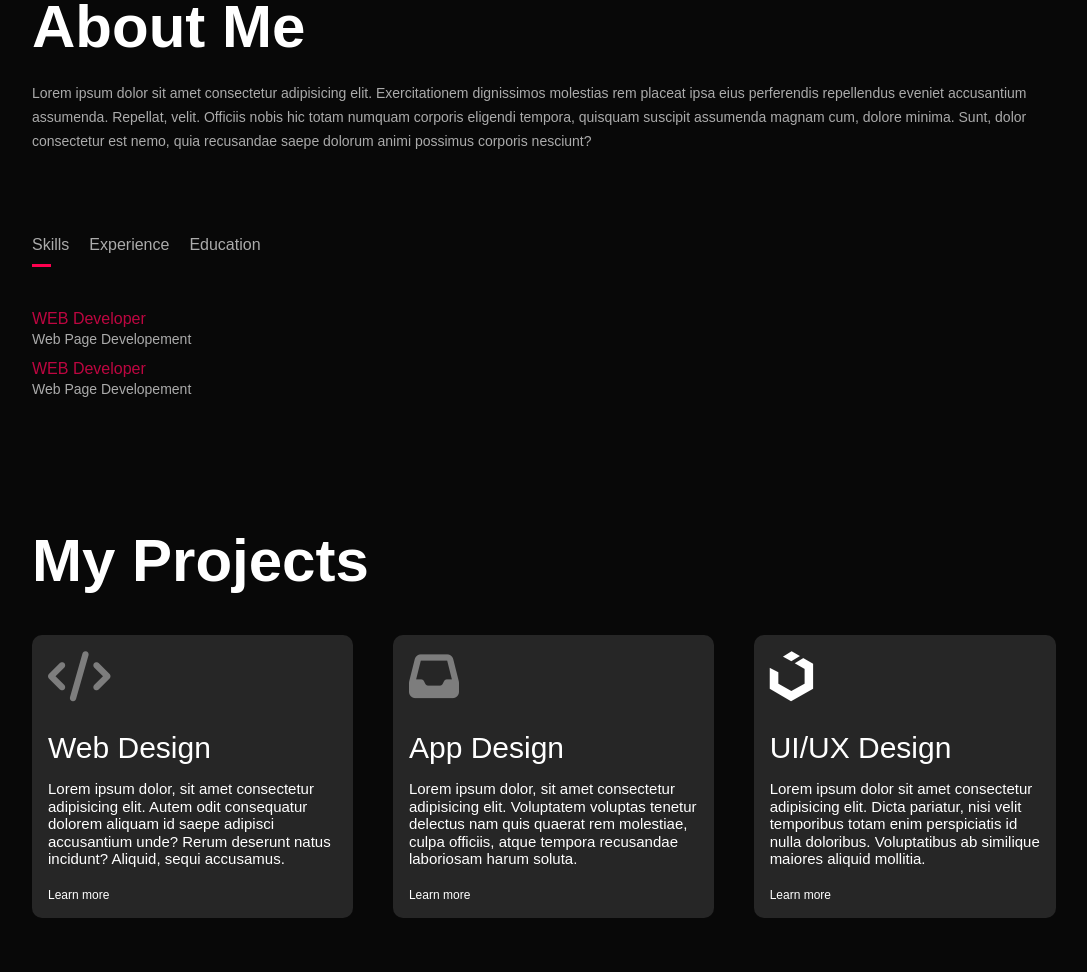
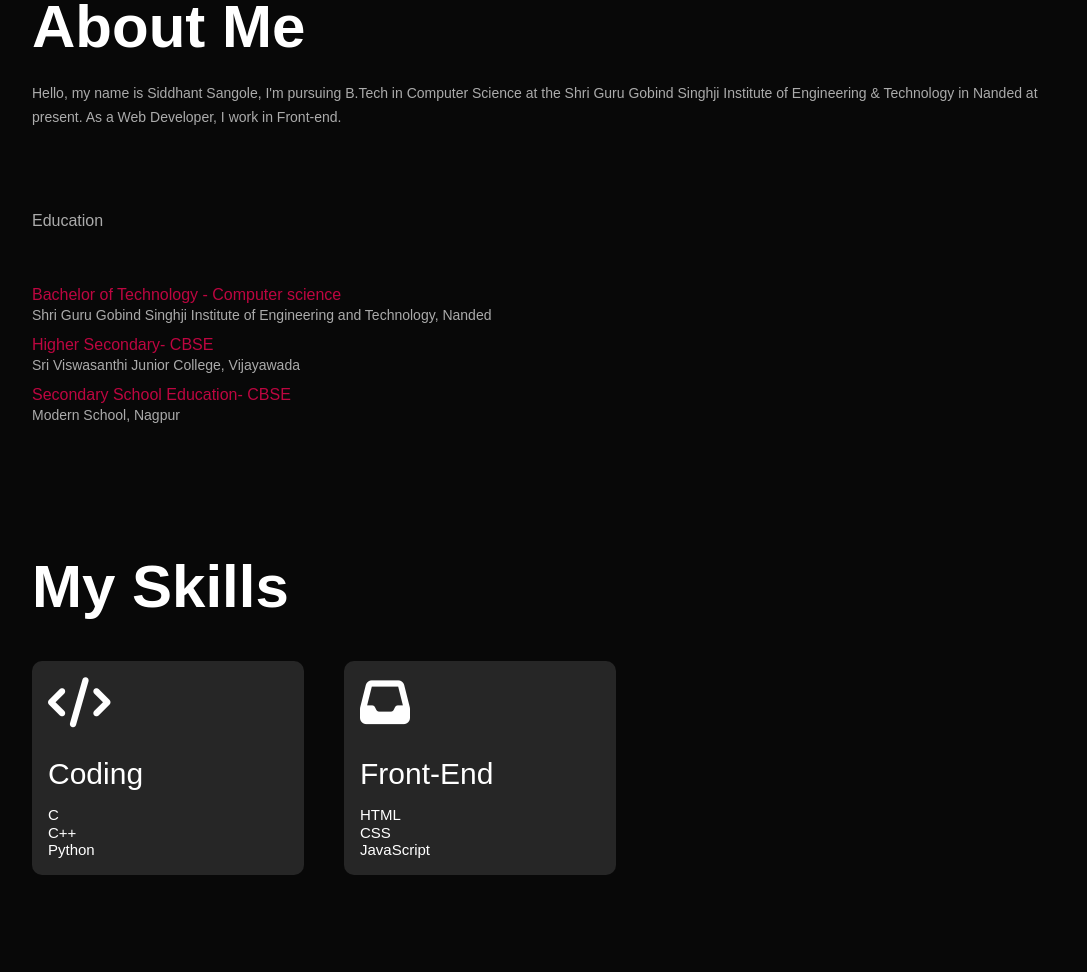
Before and after one commit to Siddhanxt/Portfolio, a plain HTML site: page index.html in a window 1280 px wide. Shown: the part 2211-3183 px from the top of the page, without its empty margins (96-1183 px from the left). Drawn offline with Linux system fonts and the light colour scheme.

Commit message:
Update index.html

```diff
--- a/index.html
+++ b/index.html
@@ -28,7 +28,7 @@
             </nav>
 
             <div class="header-text">
-            <p>Web Developer</p>
+            <p>Front-End Developer</p>
             <h1 id = "front-infoline">Hi,I'm <span>Siddhant</span> Sangole <br> from Nagpur</h1>
             </div>
 
@@ -46,28 +46,34 @@
                 </div>
                 <div class="about-col-2">
                     <h1 class="subtitle">About Me</h1>
-                    <p>Lorem ipsum dolor sit amet consectetur adipisicing elit. Exercitationem dignissimos molestias rem placeat ipsa eius perferendis repellendus eveniet accusantium assumenda. Repellat, velit. Officiis nobis hic totam numquam corporis eligendi tempora, quisquam suscipit assumenda magnam cum, dolore minima. Sunt, dolor consectetur est nemo, quia recusandae saepe dolorum animi possimus corporis nesciunt?</p>
+                    <p>Hello, my name is Siddhant Sangole, I'm pursuing B.Tech in Computer Science at the Shri Guru Gobind Singhji Institute of Engineering & Technology in Nanded at present. As a Web Developer, I work in Front-end.</p>
                     <div class="tab-titles">
-                        <p class="tab-links active-link" onclick="opentab('Skills')">Skills</p>
-                        <p class="tab-links" onclick="opentab('Experience')">Experience</p>
+                        <!-- <p class="tab-links active-link" onclick="opentab('Skills')">Skills</p> -->
+                        <!-- <p class="tab-links" onclick="opentab('Experience')">Experience</p> -->
                         <p class="tab-links" onclick="opentab('Education')">Education</p>
                     </div>
-                    <div class="tab-contents active-tab" id="Skills">
+
+                    <!-- <div class="tab-contents active-tab" id="Skills">
                         <ul>
                             <li><span>WEB Developer</span><br>Web Page Developement</li>
                             <li><span>WEB Developer</span><br>Web Page Developement</li>
                         </ul>
-                    </div>
-                    <div class="tab-contents" id="Experience">
+                    </div> -->
+
+                    <!-- <div class="tab-contents" id="Experience">
                         <ul>
                             <li><span>2023</span><br>Web Developement Internship</li>
                         </ul>
-                    </div>
-                    <div class="tab-contents" id="Education">
+                    </div> -->
+
+                    <div class="tab-contents active-tab" id="Education" >
                         <ul>
-                            <li><span>2018</span><br>Modern School(10th)</li>
+                            <!-- <li><span>2018</span><br>Modern School(10th)</li>
                             <li><span>2020</span><br>Sri Viswasanthi(12th)</li>
-                            <li><span>2024</span><br>SGGS(B.tech)</li>
+                            <li><span>2024</span><br>SGGS(B.tech)</li> -->
+                            <li><span>Bachelor of Technology - Computer science</span><br>Shri Guru Gobind Singhji Institute of Engineering and Technology, Nanded</li>
+                            <li><span>Higher Secondary- CBSE</span><br>Sri Viswasanthi Junior College, Vijayawada </li>
+                            <li><span>Secondary School Education- CBSE</span><br>Modern School, Nagpur</li>
                         </ul>
                     </div>
                 </div>
@@ -77,26 +83,36 @@
     <!----------Projects ------->
     <div id="Projects">
         <div class="container">
-            <h1 class="subtitle">My Projects</h1>
+            <h1 class="subtitle">My Skills</h1>
             <div class="Projects-list">
                 <div>
-                    <i class="fa-solid fa-code fa-beat-fade"></i>
-                    <h2>Web Design</h2>
-                    <p>Lorem ipsum dolor, sit amet consectetur adipisicing elit. Autem odit consequatur dolorem aliquam id saepe adipisci accusantium unde? Rerum deserunt natus incidunt? Aliquid, sequi accusamus. </p>
-                    <a href="#">Learn more</a>
+                    <i class="fa-solid fa-code"></i>
+                    <!-- <i class="fa-solid fa-display-code fa-beat-fade"></i> -->
+                    <h2>Coding</h2>
+                    <p>
+                        C
+                        <br>C++
+                        <br>Python
+                    </p>
+                    <!-- <a href="#">Learn more</a> -->
                 </div>
                 <div>
-                    <i class="fa-solid fa-inbox fa-beat-fade"></i>
-                    <h2>App Design</h2>
-                    <p>Lorem ipsum dolor, sit amet consectetur adipisicing elit. Voluptatem voluptas tenetur delectus nam quis quaerat rem molestiae, culpa officiis, atque tempora recusandae laboriosam harum soluta.</p>
-                    <a href="#">Learn more</a>
+                    <i class="fa-solid fa-inbox"></i>
+                    <!-- <i class="fa-solid fa-display-code fa-beat-fade"></i> -->
+                    <h2>Front-End</h2>
+                    <p>
+                        HTML
+                    <br>CSS
+                    <br>JavaScript
+                    </p>
+                    <!-- <a href="#">Learn more</a> -->
                 </div>
-                <div>
+                <!-- <div>
                     <i class="fa-brands fa-uikit fa-fade"></i>
                     <h2>UI/UX Design</h2>
                     <p>Lorem ipsum dolor sit amet consectetur adipisicing elit. Dicta pariatur, nisi velit temporibus totam enim perspiciatis id nulla doloribus. Voluptatibus ab similique maiores aliquid mollitia.</p>
                     <a href="#">Learn more</a>
-                </div>
+                </div> -->
 
             </div>
         </div>
@@ -106,9 +122,22 @@
 <div id="Portfolio">
     <div class="container">
         <h1 class="subtitle">My Work</h1>
+    <div id="mainn">
         <div class="work-list">
+            <!-- <div class="work">
+                <img src="QR-Image.png" alt="">
+                 <img src="" alt="" sizes="500px" srcset=""> -->
+                <!-- <div class="layer">
+                    <h3>QRCodeAttendance</h3>
+                    <p> This system has a relational database model and can be used to store the details of students, teachers and staff.</p>
+                    <a href="#"><i class="fa-solid fa-arrow-up-right-from-square"></i></a>
+                </div>
+
+            </div> -->
+
+
             <div class="work">
-                <img src="Weather.png" alt="">
+                <img src="Weather2.png" alt="">
                 <!-- <img src="" alt="" sizes="500px" srcset=""> -->
                 <div class="layer">
                     <h3>Weather App</h3>
@@ -117,9 +146,11 @@
                 </div>
 
             </div>
+
+
             <div class="work">
                 <img src="To-do.png" alt="">
-                <!-- <img src="" alt="" sizes="500px" srcset=""> -->
+                <!-- <img src="" alt=""  srcset=""> -->
                 <div class="layer">
                     <h3>TO-DO List</h3>
                     <p>This app create tasks, organize them into lists and helps you manage all your tasks in one place.</p>
@@ -127,19 +158,26 @@
                 </div>
 
             </div>
+
+
             <div class="work">
-                <img src="Music.png" alt="">
+                <img src="Amazon.png" alt="">
                 <!-- <img src="" alt="" sizes="500px" srcset=""> -->
                 <div class="layer">
                     <h3>Music App</h3>
-                    <p>This app replicates the functionality and features of the popular e-commerce platform, Amazon.</p>
+                    <p>This app replicates the functionality and features of the popular e-commerce platform, Amazon. </p>
                     <a href="#"><i class="fa-solid fa-arrow-up-right-from-square"></i></a>
                 </div>
 
+
         </div>
+
+
+
+
     </div>
+
         <a href="#" class="btn">See More</a>
-
     </div>
 
 </div>
@@ -149,15 +187,17 @@
     <div class="container">
         <div class="row">
             <div class="contact-left">
+                <div>
                     <h1 class="sub-title">Contact-Me</h1>
-                <p><i class="fa-sharp fa-solid fa-paper-plane"></i>contact@siddhantvsangole@gmail.com</p>
+                    <p><i class="fa-sharp fa-solid fa-paper-plane"></i>siddhantvsangole@gmail.com</p>
                     <p><i class="fa-solid fa-square-phone"></i>8788015336</p>
                     <div class="social-icons">
                         <a href=""><i class="fa-brands fa-facebook"></i></a>
                         <a href=""><i class="fa-brands fa-instagram"></i></a>
                         <a href=""><i class="fa-brands fa-linkedin"></i></a>
                     </div>
-                <a href="siddant resume.pdf" class="btn btn2">Download CV</a>
+                </div>
+                <div id="resume"><a href="siddhant_resume.pdf" class="btn btnn">Download CV</a></div>
             </div>
 
             <div class="contact-right">
@@ -173,9 +213,13 @@
 
 
     </div>
+
+
     <div class="copyright">
         <p>copyright © Siddhant</p>
     </div>
+
+
 </div>
 
 
@@ -208,15 +252,13 @@
     var sidemenu = document.getElementById("sidemenu")
 
     function openmenu(){
-        sidemenu.style.right ="0";
+        sidemenu.style.display ="block";
     }
 
     function closemenu(){
-        sidemenu.style.right ="-200";
+        sidemenu.style.display ="none";
     }
-</script>
 
-<script>
     const scriptURL = "https://script.google.com/macros/s/AKfycbycoF_Wx8DUOpVbvZiDELq5Ov5slY_R8YP580MJON8JyvltGwjA7pLr0aTF88S1nZj5/exec"
     const form = document.forms['submit-to-google-sheet']
     const msg = document.getElementById("msg")
```
Lines whose indentation alone changed are shown as unchanged.
